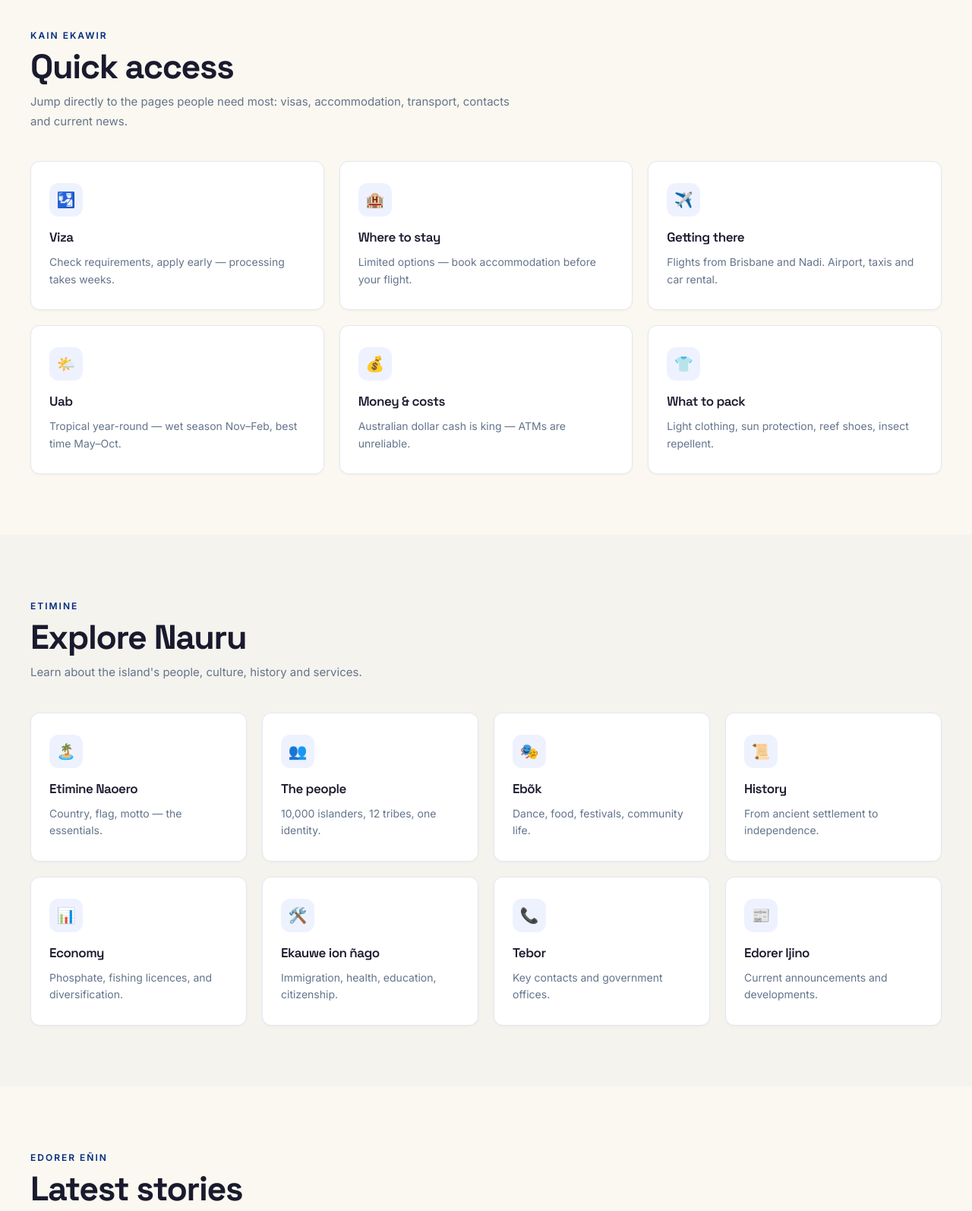
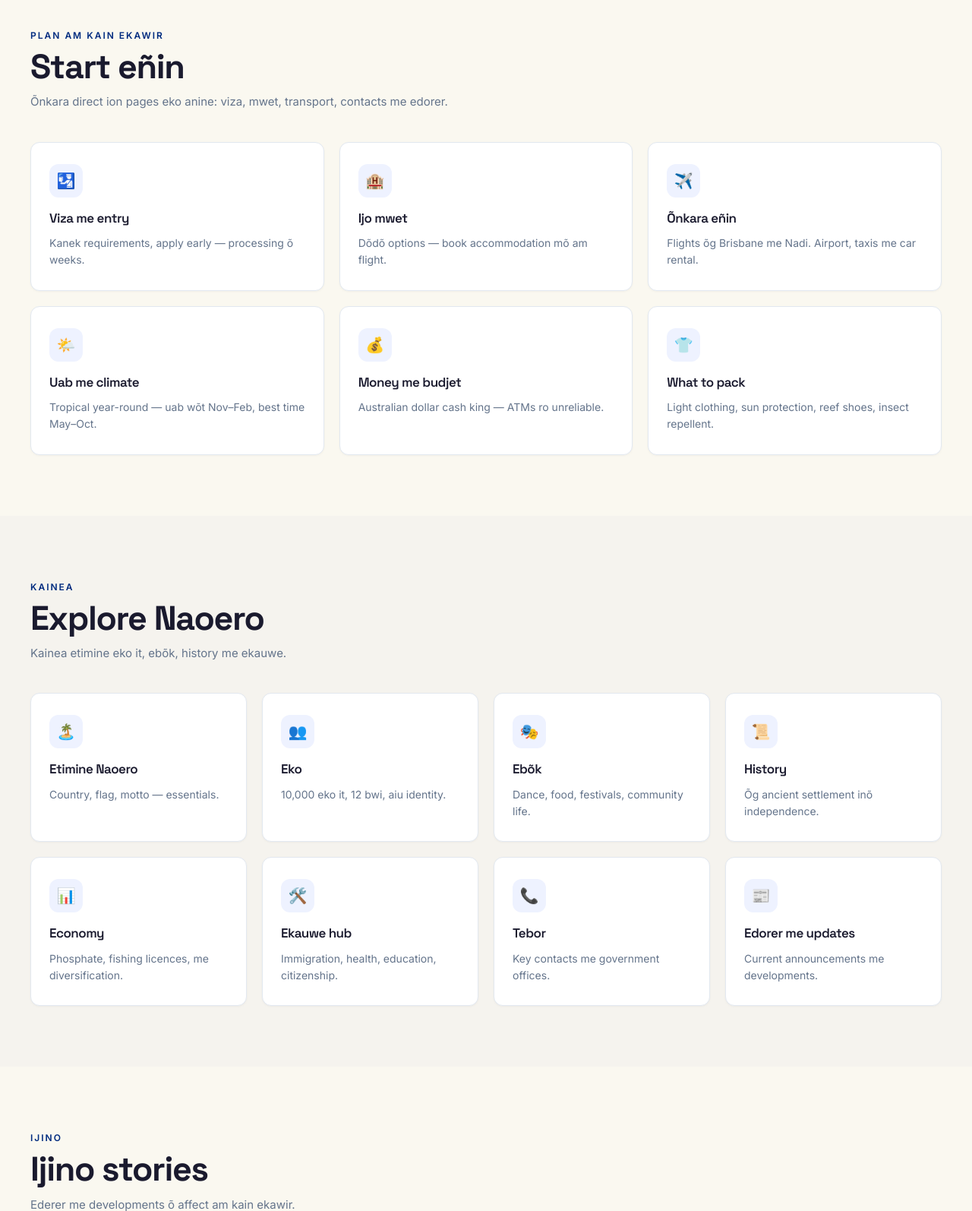
Before and after one commit to Loggableim/republicofnauru, an Astro site: page /na in a window 1280 px wide. Shown: the part 1020-2614 px from the top of the page at 76% size. Built offline with nearby package versions, Linux system fonts and the light colour scheme; Astro itself is replaced by a stand-in of ours.

Commit message:
Translate NA frontpage to Dorerin Naoero: all headings, descriptions, card texts and eyebrow labels now in Nauruan

```diff
--- a/src/pages/na/index.astro
+++ b/src/pages/na/index.astro
@@ -21,7 +21,7 @@ import newsData from '../../data/news.json';
         <span>Small island.&nbsp;</span>
         <span class="outline">Big heart.&nbsp;</span>
       </h1>
-      <p class="hero-text">Dorerin Naoero i eñin: use this hub for travel planning, citizen services, local context and the newest announcements.</p>
+      <p class="hero-text">Eñin taramit ion kain ekawir, ekauwe eko mwet, me edorer ijino.</p>
       <a href="/na/about/" class="hero-cta">Etimine Naoero →</a>
       <div class="hero-facts">
         <span class="hero-fact">📍&nbsp;53 km ion taramit ekwator</span>
@@ -50,35 +50,35 @@ import newsData from '../../data/news.json';
     <section class="section">
       <div class="container">
         <div class="section-head">
-          <span class="eyebrow">Kain ekawir</span>
-          <h2>Quick access</h2>
-          <p>Jump directly to the pages people need most: visas, accommodation, transport, contacts and current news.</p>
+          <span class="eyebrow">Plan am kain ekawir</span>
+          <h2>Start eñin</h2>
+          <p>Õnkara direct ion pages eko anine: viza, mwet, transport, contacts me edorer.</p>
         </div>
         <div class="card-grid cols-3">
           <a class="card" href="/na/visit/visa/">
             <span class="card-icon">🛂</span>
-            <h3>Viza</h3>
-            <p>Check requirements, apply early — processing takes weeks.</p>
+            <h3>Viza me entry</h3>
+            <p>Kanek requirements, apply early — processing õ weeks.</p>
           </a>
           <a class="card" href="/na/visit/accommodation/">
             <span class="card-icon">🏨</span>
-            <h3>Where to stay</h3>
-            <p>Limited options — book accommodation before your flight.</p>
+            <h3>Ijo mwet</h3>
+            <p>Dõdõ options — book accommodation mõ am flight.</p>
           </a>
           <a class="card" href="/na/visit/transport/">
             <span class="card-icon">✈️</span>
-            <h3>Getting there</h3>
-            <p>Flights from Brisbane and Nadi. Airport, taxis and car rental.</p>
+            <h3>Õnkara eñin</h3>
+            <p>Flights õg Brisbane me Nadi. Airport, taxis me car rental.</p>
           </a>
           <a class="card" href="/na/visit/weather/">
             <span class="card-icon">🌤️</span>
-            <h3>Uab</h3>
-            <p>Tropical year-round — wet season Nov–Feb, best time May–Oct.</p>
+            <h3>Uab me climate</h3>
+            <p>Tropical year-round — uab wõt Nov–Feb, best time May–Oct.</p>
           </a>
           <a class="card" href="/na/visit/currency/">
             <span class="card-icon">💰</span>
-            <h3>Money & costs</h3>
-            <p>Australian dollar cash is king — ATMs are unreliable.</p>
+            <h3>Money me budjet</h3>
+            <p>Australian dollar cash king — ATMs ro unreliable.</p>
           </a>
           <a class="card" href="/na/visit/attire/">
             <span class="card-icon">👕</span>
@@ -93,20 +93,20 @@ import newsData from '../../data/news.json';
     <section class="section section-alt">
       <div class="container">
         <div class="section-head">
-          <span class="eyebrow">Etimine</span>
-          <h2>Explore Nauru</h2>
-          <p>Learn about the island's people, culture, history and services.</p>
+          <span class="eyebrow">Kainea</span>
+          <h2>Explore Naoero</h2>
+          <p>Kainea etimine eko it, ebõk, history me ekauwe.</p>
         </div>
         <div class="card-grid cols-4">
           <a class="card" href="/na/about/">
             <span class="card-icon">🏝️</span>
             <h3>Etimine Naoero</h3>
-            <p>Country, flag, motto — the essentials.</p>
+            <p>Country, flag, motto — essentials.</p>
           </a>
           <a class="card" href="/na/about/the-people/">
             <span class="card-icon">👥</span>
-            <h3>The people</h3>
-            <p>10,000 islanders, 12 tribes, one identity.</p>
+            <h3>Eko</h3>
+            <p>10,000 eko it, 12 bwi, aiu identity.</p>
           </a>
           <a class="card" href="/na/about/culture/">
             <span class="card-icon">🎭</span>
@@ -116,27 +116,27 @@ import newsData from '../../data/news.json';
           <a class="card" href="/na/about/history/">
             <span class="card-icon">📜</span>
             <h3>History</h3>
-            <p>From ancient settlement to independence.</p>
+            <p>Õg ancient settlement inõ independence.</p>
           </a>
           <a class="card" href="/na/about/economy/">
             <span class="card-icon">📊</span>
             <h3>Economy</h3>
-            <p>Phosphate, fishing licences, and diversification.</p>
+            <p>Phosphate, fishing licences, me diversification.</p>
           </a>
           <a class="card" href="/na/services/">
             <span class="card-icon">🛠️</span>
-            <h3>Ekauwe ion ñago</h3>
+            <h3>Ekauwe hub</h3>
             <p>Immigration, health, education, citizenship.</p>
           </a>
           <a class="card" href="/na/directory/">
             <span class="card-icon">📞</span>
             <h3>Tebor</h3>
-            <p>Key contacts and government offices.</p>
+            <p>Key contacts me government offices.</p>
           </a>
           <a class="card" href="/na/news/">
             <span class="card-icon">📰</span>
-            <h3>Edorer Ijino</h3>
-            <p>Current announcements and developments.</p>
+            <h3>Edorer me updates</h3>
+            <p>Current announcements me developments.</p>
           </a>
         </div>
       </div>
@@ -146,9 +146,9 @@ import newsData from '../../data/news.json';
     <section class="section">
       <div class="container">
         <div class="section-head">
-          <span class="eyebrow">Edorer eñin</span>
-          <h2>Latest stories</h2>
-          <p>News and developments that may affect your visit.</p>
+          <span class="eyebrow">Ijino</span>
+          <h2>Ijino stories</h2>
+          <p>Ederer me developments õ affect am kain ekawir.</p>
         </div>
         <div class="card-grid cols-3">
           {newsData.slice(0,3).map(item => (
@@ -162,8 +162,8 @@ import newsData from '../../data/news.json';
         </div>
         <div class="na-promo">
           <strong>🇳🇷&nbsp;Dorerin Naoero</strong>
-          <span>The Nauruan-language hub is live for the main pages.</span>
-          <a href="/">Open EN hub →</a>
+          <span>Ederer Naoero hub e wõt ion main pages.</span>
+          <a href="/">Õg EN hub →</a>
         </div>
       </div>
     </section>
@@ -174,9 +174,6 @@ import newsData from '../../data/news.json';
 </Layout>
 
 <style is:global>
-  /* =============================================
-     HERO
-     ============================================= */
   .hero {
     min-height: 90vh;
     display: flex;
@@ -261,9 +258,6 @@ import newsData from '../../data/news.json';
     font-weight: 600;
   }
 
-  /* =============================================
-     STATS BAR
-     ============================================= */
   .stats-bar {
     background: #002B7F;
     padding: 40px 24px;
@@ -297,9 +291,6 @@ import newsData from '../../data/news.json';
     margin-top: 4px;
   }
 
-  /* =============================================
-     SECTIONS
-     ============================================= */
   .section {
     padding: 80px 24px;
   }
@@ -337,9 +328,6 @@ import newsData from '../../data/news.json';
     margin: 0;
   }
 
-  /* =============================================
-     CARD GRID
-     ============================================= */
   .card-grid {
     display: grid;
     gap: 20px;
@@ -387,7 +375,6 @@ import newsData from '../../data/news.json';
     margin: 0;
   }
 
-  /* ===== News cards ===== */
   .news-card { position: relative; }
   .news-tag {
     display: inline-block;
@@ -408,7 +395,6 @@ import newsData from '../../data/news.json';
     margin-top: 12px;
   }
 
-  /* ===== NA Promo ===== */
   .na-promo {
     margin-top: 32px;
     display: flex;
@@ -431,9 +417,6 @@ import newsData from '../../data/news.json';
   }
   .na-promo a:hover { text-decoration: underline; }
 
-  /* =============================================
-     RESPONSIVE
-     ============================================= */
   @media (max-width: 1024px) {
     .cols-4 { grid-template-columns: repeat(2, 1fr); }
   }
```
